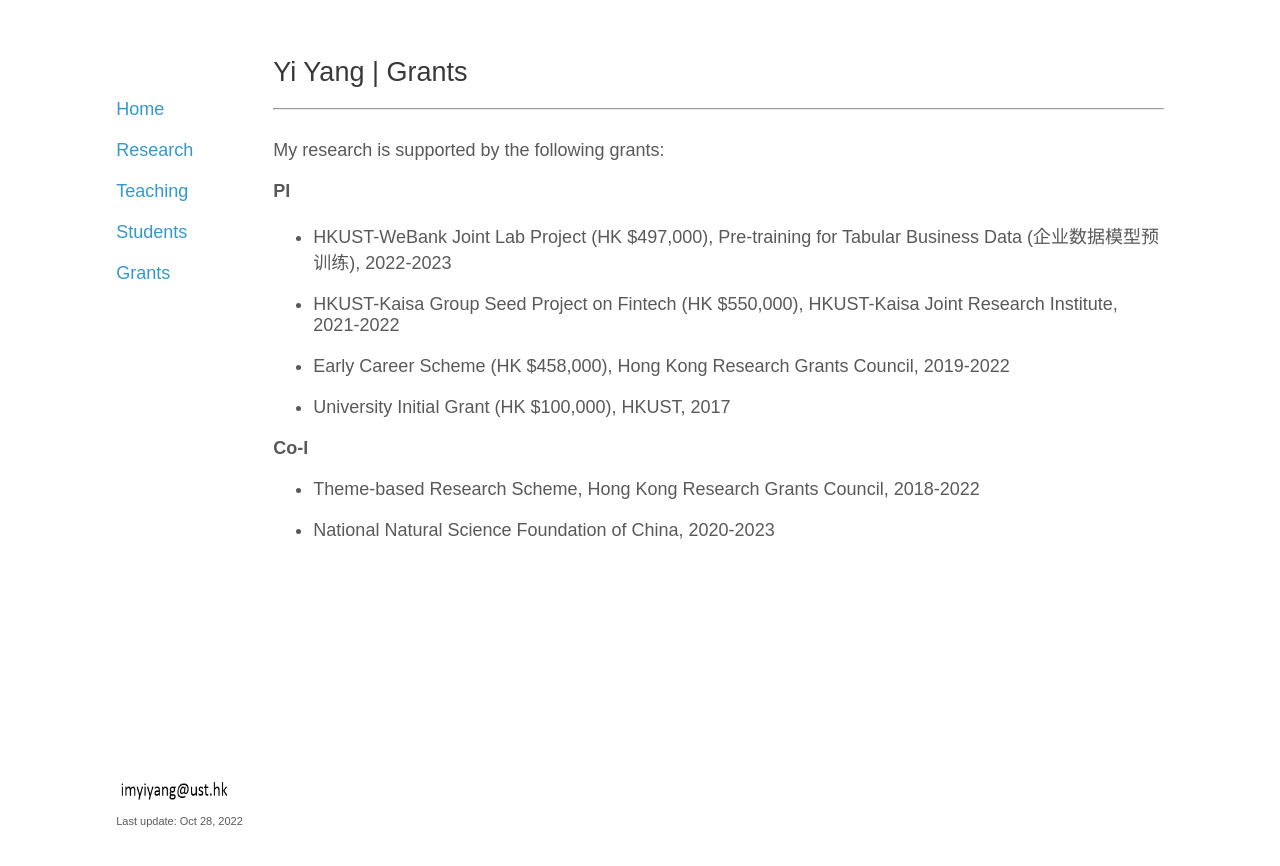
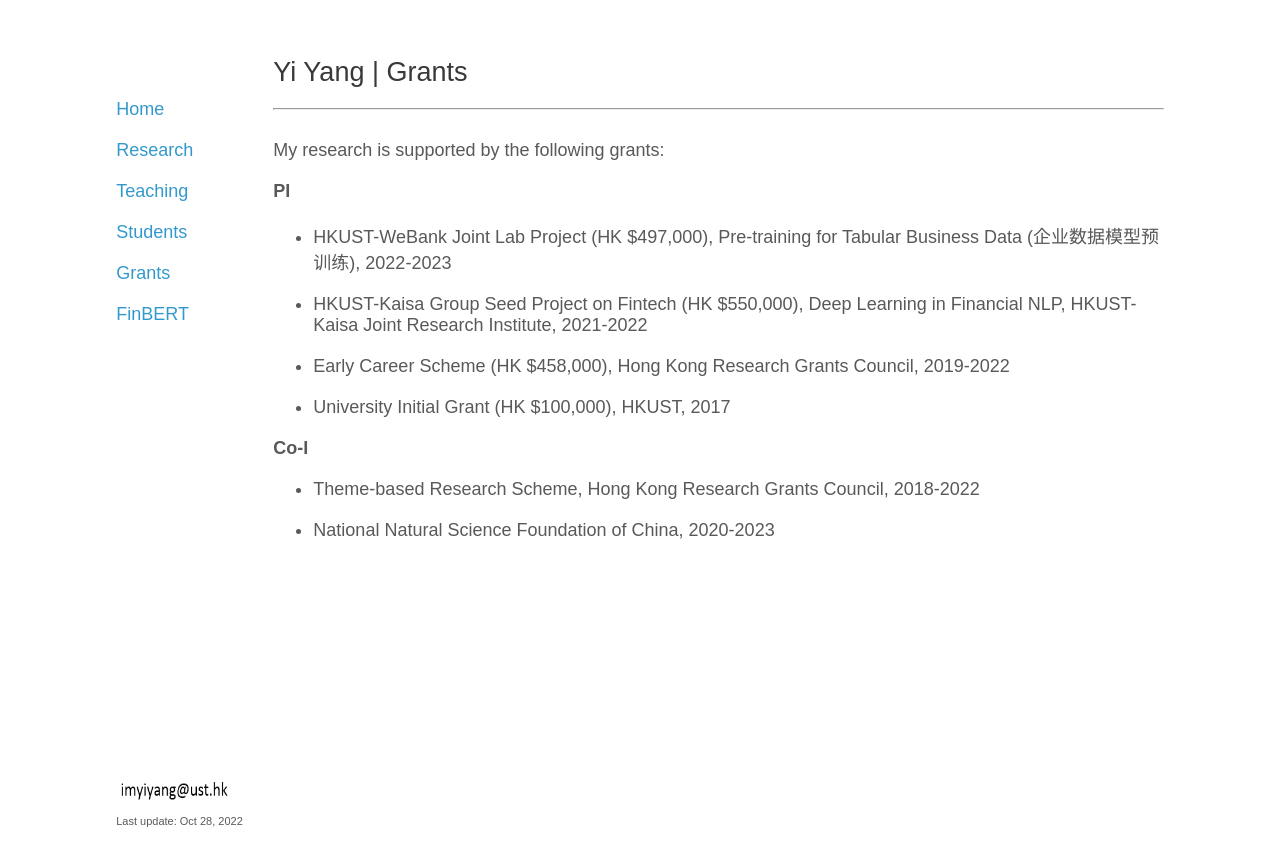
Before and after one commit to yya518/yya518.github.io, a Jekyll site: the page built from grants.md, in a window 1280 px wide. Shown: the top 866 px of the page. Built offline with Jekyll 4.4.1, drawn with Linux system fonts in a browser that asks for light colours.

Commit message:
add finbert

```diff
--- a/_layouts/default.html
+++ b/_layouts/default.html
@@ -11,6 +11,7 @@
 		      <p class="view"><a href="teaching">Teaching</a></p>
 		      <p class="view"><a href="students">Students</a></p>
 		      <p class="view"><a href="grants">Grants</a></p>
+          <p class="view"><a href="grants">FinBERT</a></p>
       </header>
 
       <section>
--- a/grants.md
+++ b/grants.md
@@ -14,7 +14,7 @@ My research is supported by the following grants:
 
 + HKUST-WeBank Joint Lab Project (HK $497,000), Pre-training for Tabular Business Data (企业数据模型预训练), 2022-2023
 
-+ HKUST-Kaisa Group Seed Project on Fintech (HK $550,000), HKUST-Kaisa Joint Research Institute, 2021-2022
++ HKUST-Kaisa Group Seed Project on Fintech (HK $550,000), Deep Learning in Financial NLP, HKUST-Kaisa Joint Research Institute, 2021-2022
 
 + Early Career Scheme (HK $458,000), Hong Kong Research Grants Council, 2019-2022
 
```
Also changed, not shown: finbert.md (added, +26 -0 lines).
